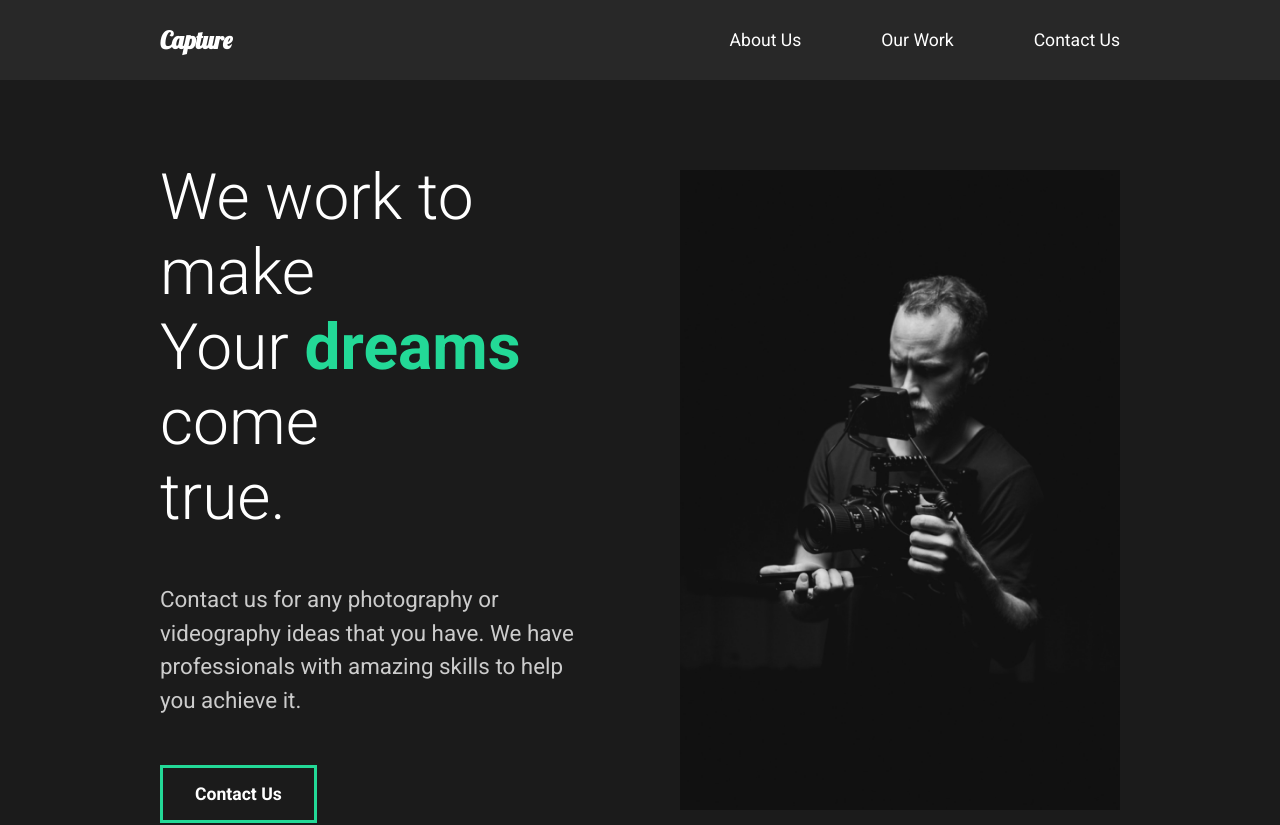
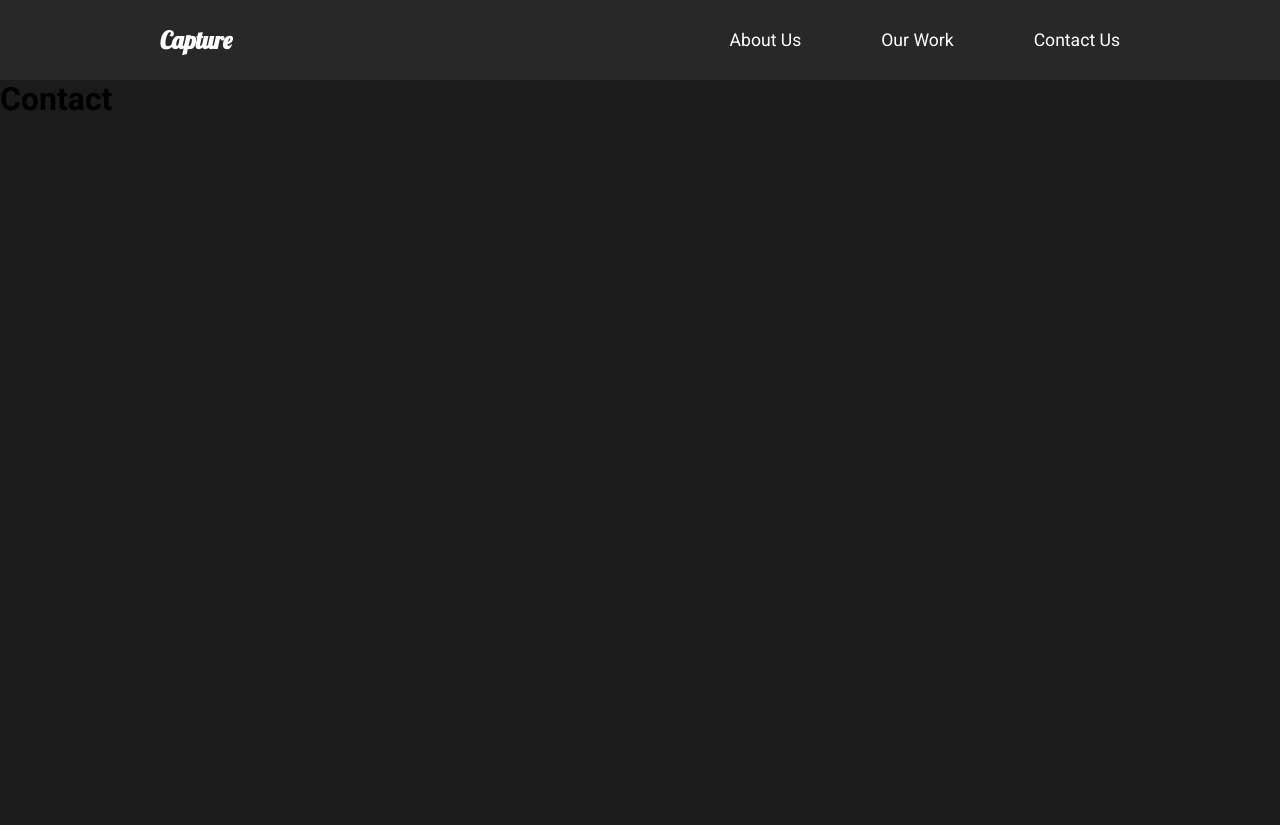
Before and after one commit to Mridul2820/capture-portofolio, a React (Create React App) app: page /contact in a window 1280 px wide. Shown: the top 825 px of the page. After the commit the page ends 800 px from the top, so only its background shows below. Built offline with nearby package versions, Linux system fonts and the light colour scheme.

Commit message:
router and routes

```diff
--- a/src/App.js
+++ b/src/App.js
@@ -1,7 +1,11 @@
 import React from 'react'
+import { Switch, Route } from "react-router-dom";
 
 import Nav from './components/Nav'
+
 import AboutUs from './pages/AboutUs'
+import ContactUs from './pages/ContactUs'
+import OurWork from './pages/OurWork'
 
 import GlobalStyle from './components/GlobalStyle'
 
@@ -10,7 +14,18 @@ const App = () => {
         <div>
             <GlobalStyle />
             <Nav />
-            <AboutUs />
+            <Switch>
+                <Route path="/" exact>
+                    <AboutUs />
+                </Route>
+                <Route path="/work">
+                    <OurWork />
+                </Route>
+                <Route path="/contact">
+                    <ContactUs />
+                </Route>
+            </Switch>
+
         </div>
     )
 }
--- a/src/components/AboutSection.js
+++ b/src/components/AboutSection.js
@@ -1,7 +1,6 @@
 import React from 'react'
 import home1 from '../images/home1.png';
 
-import styled from 'styled-components';
 import { StyledBase, StyledDescription, StyledImage, StyledHide } from "../styles";
 
 const AboutSection = () => {
--- a/src/components/Nav.js
+++ b/src/components/Nav.js
@@ -1,14 +1,16 @@
 import React from 'react'
+import { Link } from "react-router-dom";
+
 import styled from 'styled-components';
 
 const Nav = () => {
     return (
         <StyledNav>
-            <h1><a className='logo' href="#">Capture</a></h1>
+            <h1><Link className='logo' to="/">Capture</Link></h1>
             <ul>
-                <li><a href="#">About Us</a></li>
-                <li><a href="#">Our Work</a></li>
-                <li><a href="#">Contact Us</a></li>
+                <li><Link to="/">About Us</Link></li>
+                <li><Link to="/work">Our Work</Link></li>
+                <li><Link to="/contact">Contact Us</Link></li>
             </ul>
         </StyledNav>
     )
--- a/src/index.js
+++ b/src/index.js
@@ -2,12 +2,16 @@ import React from 'react';
 import ReactDOM from 'react-dom';
 import App from './App';
 import reportWebVitals from './reportWebVitals';
+import { BrowserRouter } from "react-router-dom";
 
 ReactDOM.render(
-  <React.StrictMode>
-    <App />
-  </React.StrictMode>,
-  document.getElementById('root')
+    <React.StrictMode>
+        <BrowserRouter>
+            <App />
+        </BrowserRouter>
+
+    </React.StrictMode>,
+    document.getElementById('root')
 );
 
 // If you want to start measuring performance in your app, pass a function
--- /dev/null
+++ b/src/pages/ContactUs.js
@@ -0,0 +1,11 @@
+import React from 'react'
+
+const ContactUs = () => {
+    return (
+        <div>
+            <h1>Contact</h1>
+        </div>
+    )
+}
+
+export default ContactUs
--- /dev/null
+++ b/src/pages/OurWork.js
@@ -0,0 +1,11 @@
+import React from 'react'
+
+const OurWork = () => {
+    return (
+        <div>
+            <h1>Work</h1>
+        </div>
+    )
+}
+
+export default OurWork
```
